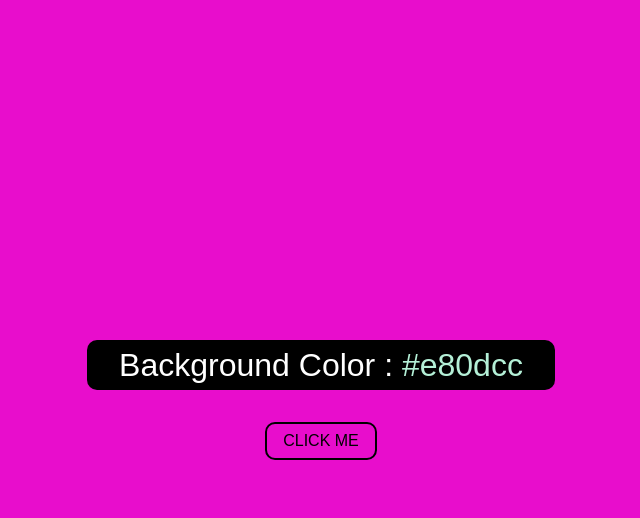
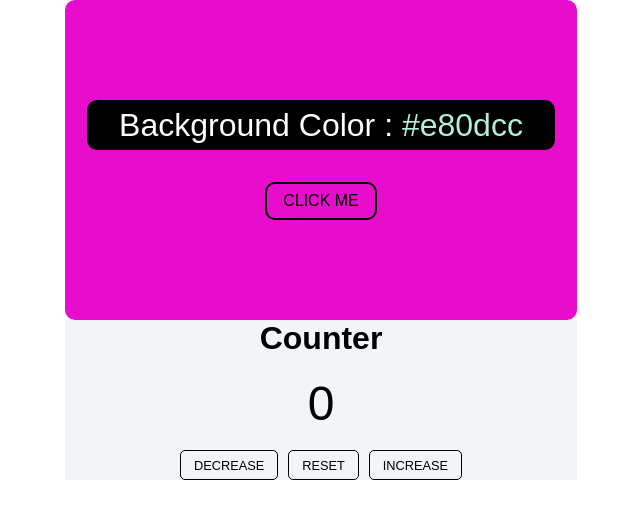
Before and after one commit to fakhryfernanda/fakhryfernanda.github.io, a plain HTML site: page index.html in a window 1280 px wide. Both pictures are taken after a click on the element "CLICK ME". Shown: the whole page, without its empty margins (319-959 px from the left). Drawn offline with Linux system fonts and the light colour scheme.

Commit message:
third commit

```diff
--- a/index.html
+++ b/index.html
@@ -1,17 +1,27 @@
 <html>
     <head>
         <meta charset="utf-8">
-        <title>Fakhry Fernanda</title>
+        <title>Javascript Projects</title>
         <link href="style.css" rel="stylesheet">
     </head>
     <body>
-        <div class="container">
+        <div id="color-flipper">
             <div class="color-information">
                 <p>Background Color : <span class="color">#b4f0d7</span></p>
             </div>
             <div class="btn" id="btn">CLICK ME</div>
         </div>
 
+        <div id="counter">
+            <h1>Counter</h1>
+            <p id="number-counted">0</p>
+            <div class="counter-box">
+                <div id="decrease-btn">DECREASE</div>
+                <div id="reset-btn">RESET</div>
+                <div id="increase-btn">INCREASE</div>
+            </div>
+        </div>
+
         <script src="script.js"></script>
     </body>
 </html>
--- a/script.js
+++ b/script.js
@@ -2,10 +2,11 @@
 // Color Flipper
 // =============
 
-var hex = [0, 1, 2, 3, 4, 5, 6, 7, 8, 9, "a", "b", "c", "d", "e", "f"];
+const hex = [0, 1, 2, 3, 4, 5, 6, 7, 8, 9, "a", "b", "c", "d", "e", "f"];
 
-var btn = document.querySelector(".btn");
-var color = document.querySelector(".color");
+const colorFrame = document.getElementById("color-flipper")
+const btn = document.querySelector(".btn");
+const color = document.querySelector(".color");
 
 btn.addEventListener("click", function() {
     var hexColor = "#";
@@ -15,5 +16,45 @@ btn.addEventListener("click", function() {
     }
 
     color.textContent = hexColor;
-    document.body.style.backgroundColor = hexColor;
+    colorFrame.style.backgroundColor = hexColor;
 });
+
+// ========
+// COUNTER
+// ========
+
+var count = 0;
+const numberCounted = document.getElementById("number-counted");
+const decreaseButton = document.getElementById("decrease-btn");
+const resetButton = document.getElementById("reset-btn");
+const increaseButton = document.getElementById("increase-btn");
+
+decreaseButton.addEventListener("click", function() {
+    count--;
+    numberCounted.textContent = count;
+    if (count<0) {
+        numberCounted.style.color = "red";
+    } else if (count==0){
+        numberCounted.style.color = "black"
+    } else {
+        numberCounted.style.color = "green"
+    }
+});
+
+resetButton.addEventListener("click", function(){
+    count = 0;
+    numberCounted.textContent = 0;
+    numberCounted.style.color = "black";
+});
+
+increaseButton.addEventListener("click", function() {
+    count++;
+    numberCounted.textContent = count;
+    if (count<0) {
+        numberCounted.style.color = "red";
+    } else if (count==0){
+        numberCounted.style.color = "black"
+    } else {
+        numberCounted.style.color = "green"
+    }
+});
--- a/style.css
+++ b/style.css
@@ -5,19 +5,23 @@
 }
 
 body {
-    margin: 0;
-    height: 100vh;
+}
+
+/*  =============
+    COLOR FLIPPER
+    ============= */
+
+#color-flipper {
+    height: 40vh;
+    width: 40vw;
+    margin: auto;
     background-color: #b4f0d7;
     font-family: sans-serif;
-    display: flex;
-    justify-content: center;
-}
-
-.container {
     display: flex;
     flex-direction: column;
     justify-content: center;
     align-items: center;
+    border-radius: 10px;
 }
 
 .color-information{
@@ -46,8 +50,43 @@ body {
     color: white;
 }
 
-@media (max-width:375px) {
-    html {
-        font-size: 20px;
-    }
+/*  ========
+    COUNTER
+    ======== */
+
+#counter {
+    width: 40vw;
+    margin: 0 auto;
+    background-color: #f1f5f8;
+    display: flex;
+    flex-direction: column;
+    align-items: center;
+    font-family: sans-serif;
 }
+
+#counter > h1 {
+    font-size: 2rem;
+}
+
+#number-counted {
+    font-size: 3rem;
+    margin: 0.4em 0;
+}
+
+.counter-box {
+    display: flex;
+}
+
+.counter-box > div {
+    font-size: 0.8rem;
+    margin: 0 0.4em;
+    padding: 0.5em 1em;
+    border: 1px solid black;
+    border-radius: 5px;
+}
+
+.counter-box > div:hover {
+    background-color: black;
+    color: white;
+    cursor: pointer;
+}
```
